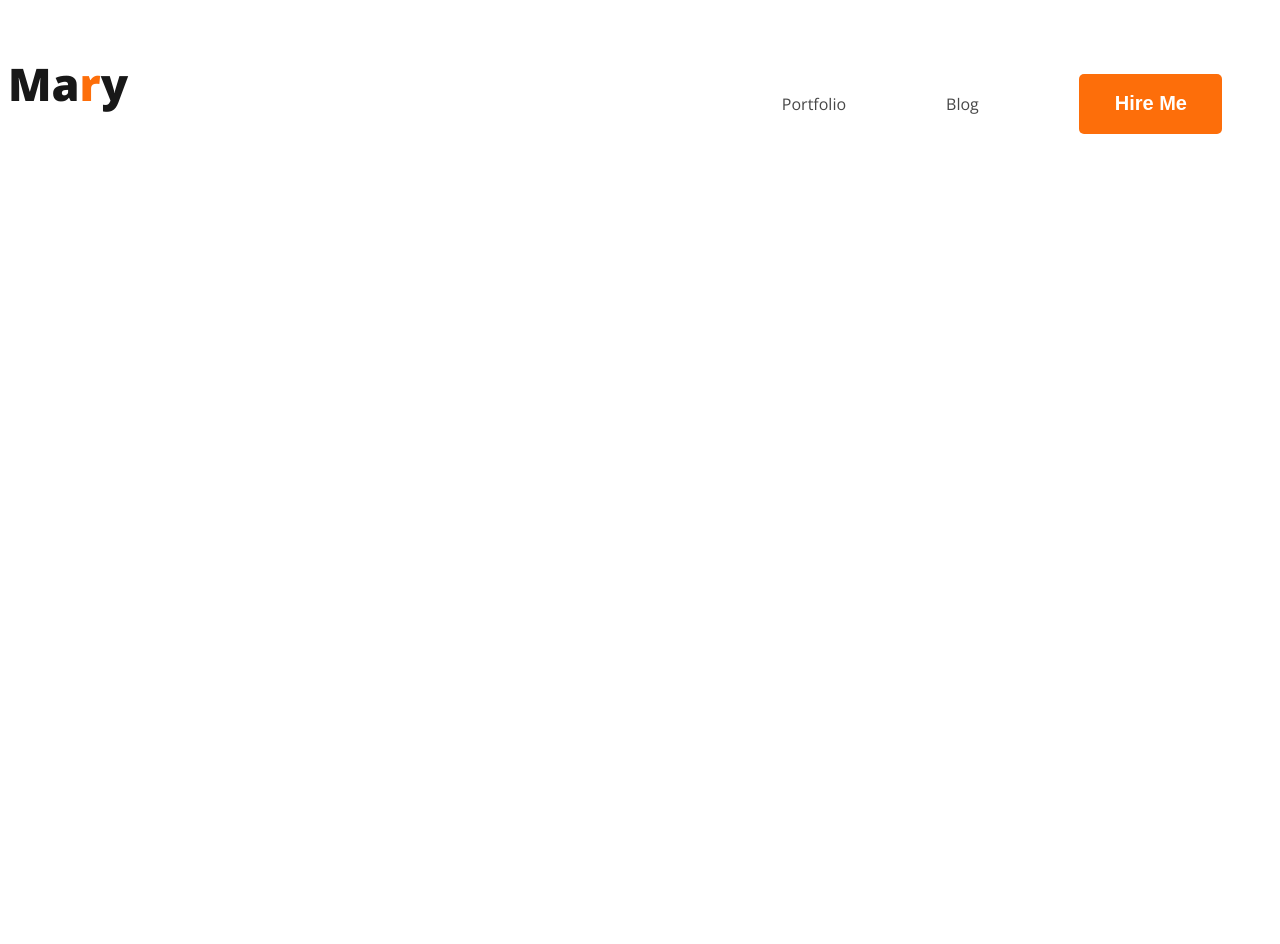
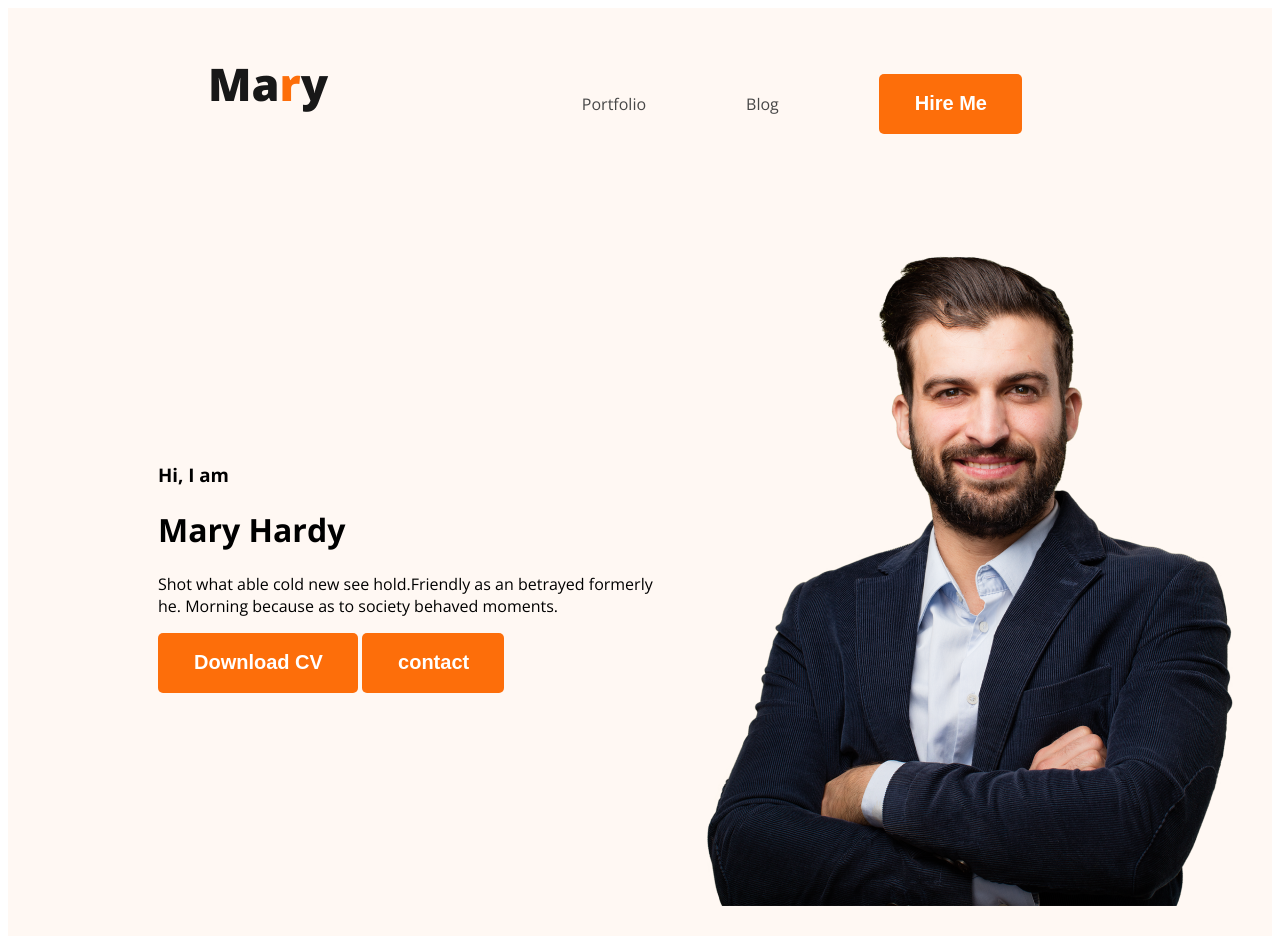
Before and after one commit to jui-9545/web-developer-portfolio, a plain HTML site: page index.html in a window 1280 px wide. Before the commit the page ends 800 px from the top, so only its background shows below. Drawn offline with nearby package versions, Linux system fonts and the light colour scheme.

Commit message:
added banner

```diff
--- a/index.html
+++ b/index.html
@@ -10,11 +10,7 @@
     <link rel="stylesheet" href="styles/portfolio.css">
 </head>
 <body>
-    <header>
-
-
-    </header>
-    <main>
+    <header class="header">
         <nav>
             <h3 class="text-primary">Ma<span class="orange">r</span>y</h3>
             <ul>
@@ -24,6 +20,20 @@
             </ul>
 
         </nav>
+        <div class="banner">
+            <div>
+                <h3 class="banner-h3">Hi, I  am</h3>
+            <h1 class="banner-h1">Mary Hardy</h1>
+            <p>Shot what able cold new see hold.Friendly as an betrayed formerly he. Morning because as to society behaved moments.</p>
+            <button class="button-primary">Download CV</button>
+            <button class="button-primary">contact</button>
+            </div>
+            <img class="profile-picture" src="portfolio-resources-main/images/hardy.png" alt="">
+        </div>
+    </header>
+    <main>
+
+
 
     </main>
     <footer>
--- a/styles/portfolio.css
+++ b/styles/portfolio.css
@@ -1,6 +1,7 @@
 nav {
     display: flex;
     justify-content: space-between;
+    margin:  0 200px;
 }
 body{
 
@@ -51,3 +52,14 @@ body{
 
 
       }
+      .header{
+        background-color: rgb(255, 248, 243);
+      }
+      .banner{
+        padding: 30px 30px 30px 150px ;
+        display: flex;
+        align-items: center;
+      }
+      .banner.profile-picture{
+        width: 500px;
+}
```
